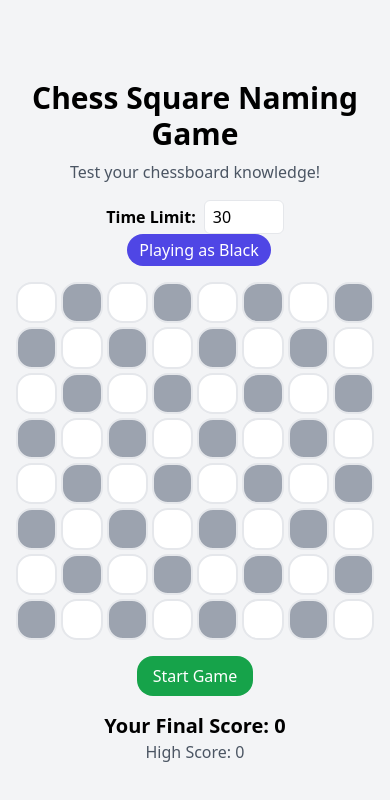
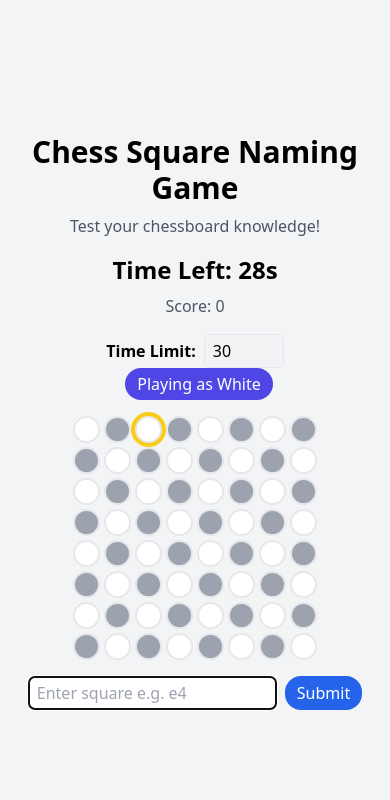
Before and after one commit to eddiesmo/Chess-Coordinate-Trainer, a React (Vite) app: page / in a window 390 px wide. Both pictures are taken after a click on the button "Playing as White". Shown: the top 800 px of the page. Built offline with nearby package versions, Linux system fonts and the light colour scheme.

Commit message:
mobile tweaks (size, fixes for safari, open numbers alongside letters)

```diff
--- a/src/ChessSquareGame.jsx
+++ b/src/ChessSquareGame.jsx
@@ -1,9 +1,19 @@
 import React, { useState, useEffect, useCallback, useRef } from "react";
 import { motion } from "framer-motion";
+
+/**
+ * Additional adjustments for mobile:
+ *  1) Even smaller board on mobile (~15% smaller than 80%, so about 68%).
+ *  2) On Safari, typing doesn't submit. We'll add a dedicated Submit button and handle onTouchEnd.
+ *  3) For the keyboard: We'll attempt to allow letters + numbers with inputMode="text"
+ *     plus attributes to discourage autocorrect, etc.
+ *  4) Desktop must remain unchanged.
+ */
 
 const filesDefault = ["a", "b", "c", "d", "e", "f", "g", "h"];
 const ranksDefault = ["1", "2", "3", "4", "5", "6", "7", "8"];
 
+// We'll define variants for squares, but keep durations at 0 except for the incorrect case.
 const squareVariants = {
   base: {
     scale: 1,
@@ -35,9 +45,10 @@ export default function ChessSquareGame() {
   const [highScore, setHighScore] = useState(0);
   const [timeLeft, setTimeLeft] = useState(30);
   const [gameActive, setGameActive] = useState(false);
-  const [guesses, setGuesses] = useState([]);
+  const [guesses, setGuesses] = useState([]); // { square: string, guess: string, isCorrect: boolean }
   const [boardFlipped, setBoardFlipped] = useState(false);
   const [customTime, setCustomTime] = useState(30);
+
   // We'll track per-square blink effects: 'incorrect' | null.
   const [squareEffects, setSquareEffects] = useState({});
 
@@ -107,6 +118,7 @@ export default function ChessSquareGame() {
     }
   };
 
+  // Countdown logic
   useEffect(() => {
     if (!gameActive) return;
     if (timeLeft <= 0) {
@@ -119,6 +131,7 @@ export default function ChessSquareGame() {
     return () => clearInterval(timer);
   }, [timeLeft, gameActive]);
 
+  // Focus the input box when the game starts
   useEffect(() => {
     if (gameActive && inputRef.current) {
       inputRef.current.focus();
@@ -178,8 +191,10 @@ export default function ChessSquareGame() {
             disabled={gameActive}
           />
         </label>
+        {/* Safari fix: onTouchEnd also calls startGame */}
         <button
-          onClick={() => setBoardFlipped((prev) => !prev)}
+          onClick={startGame}
+          onTouchEnd={startGame}
           className="px-3 py-1 bg-indigo-600 text-white rounded-2xl hover:bg-indigo-500"
           disabled={gameActive}
         >
@@ -187,7 +202,11 @@ export default function ChessSquareGame() {
         </button>
       </div>
 
-      <div className="w-full max-w-sm sm:max-w-[30rem] grid grid-cols-8 gap-1">
+      {/**
+       * On mobile: ~68% width so the board is smaller.
+       * On desktop (sm: breakpoint ~640px), revert to the old 30rem max.
+       */}
+      <div className="w-[68%] max-w-[68%] sm:w-full sm:max-w-[30rem] grid grid-cols-8 gap-1">
         {renderedRanks.map((rank, rankIndex) => (
           <React.Fragment key={rank}>
             {renderedFiles.map((file, fileIndex) => {
@@ -210,9 +229,14 @@ export default function ChessSquareGame() {
       </div>
 
       {gameActive && (
-        <div className="mt-4 space-x-2">
+        <div className="mt-4 space-x-2 flex">
           <input
             type="text"
+            inputMode="text"
+            autoCapitalize="none"
+            autoCorrect="off"
+            autoComplete="off"
+            pattern="[A-Za-z0-9]*"
             ref={inputRef}
             className="border px-2 py-1 rounded-md"
             placeholder="Enter square e.g. e4"
@@ -224,12 +248,21 @@ export default function ChessSquareGame() {
               }
             }}
           />
+          {/* We'll reintroduce a submit button for Safari. */}
+          <button
+            onClick={handleSubmitGuess}
+            onTouchEnd={handleSubmitGuess}
+            className="px-3 py-1 bg-blue-600 text-white rounded-2xl hover:bg-blue-500"
+          >
+            Submit
+          </button>
         </div>
       )}
 
       {!gameActive && (
         <button
           onClick={startGame}
+          onTouchEnd={startGame}
           className="mt-4 px-4 py-2 bg-green-600 text-white rounded-2xl hover:bg-green-500"
         >
           Start Game
```
